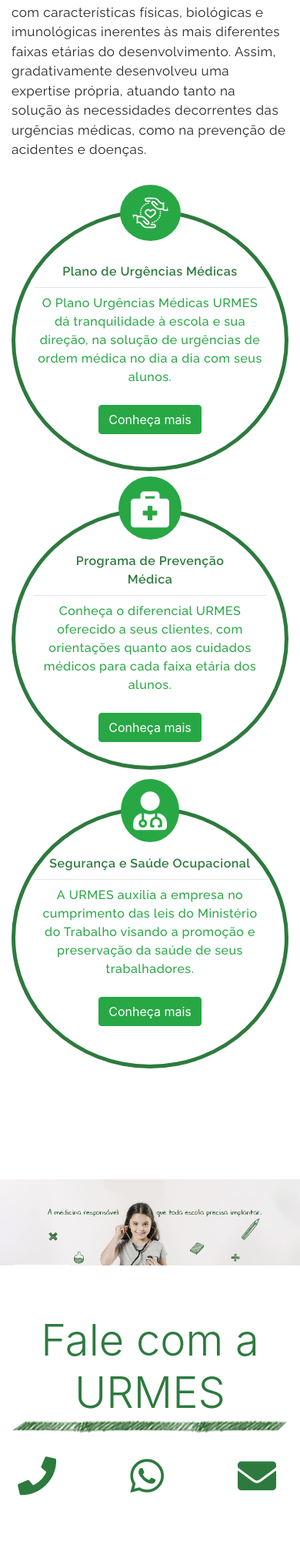
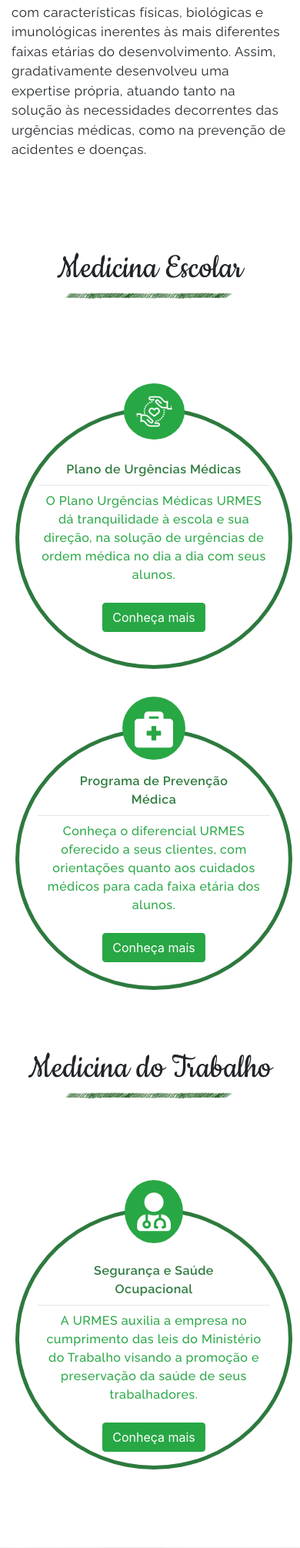
Before and after one commit to DMXWebSolutions/new-urmes, a PHP site: page / in a window 390 px wide. Shown: the part 545-2556 px from the top of the page at 77% size. Run offline with PHP 8.4, Linux system fonts and the light colour scheme; some libraries are stand-ins or nearby versions.

Commit message:
alterações

```diff
--- a/css/app.css
+++ b/css/app.css
@@ -41,3 +41,55 @@
 .dropdown>.dropdown-toggle:active {
   pointer-events: none;
 }
+
+
+
+.circles-containers {
+	display: flex;
+	flex-flow: row nowrap;
+	justify-content: space-between;
+}
+
+.circle-space {
+	width: 100%;
+	margin: 5px;
+}
+.circles-container-1 {
+	display: flex;
+	flex-flow: row wrap;
+}
+
+.circles-1 {
+	display: flex;
+	flex-flow: row nowrap;
+}
+
+.circles-container-2 {
+	display: flex;
+	flex-flow: row wrap;
+}
+
+.circle-title {
+	font-size: 3rem;
+	width: 100%;
+	text-align: center;
+}
+
+@media only screen and (max-width: 800px) {
+	.circles-containers {
+		flex-flow: column nowrap;
+	}
+
+	.circle-space {
+		width: 100%;
+		margin-top: 20%;
+	}
+
+	.circles-1 {
+		flex-flow: column nowrap;
+	}
+
+	.circles-container-2 {
+		margin-top: 20px;
+	}
+}
--- a/index.php
+++ b/index.php
@@ -92,11 +92,17 @@
     <section id="services">
         <div class="container">
 
-            <div class="row" align="center">
+            <div class="row circles-containers" align="center">
 
-                <div class="col mb-5">
+                <div class="circles-container-1">
 
-                    <div class="rounded-circle w-xs-300px h-xs-300px w-100 h-md-350px p-4 border-base">
+                    <div class="circle-title mt-0 mt-lg-5 pt-5 pt-lg-0">
+                        <h3 class="font-cookie circle-title">Medicina Escolar</h3>
+                        <img src="images/giz-green-long.png" class="img-fluid ml-md-2 mt--33 mb-5">
+                    </div>
+
+                    <div class="circles-1  mt-0 mt-lg-5 container-fluid">
+                        <div class=" circle-space rounded-circle w-xs-300px h-xs-300px h-md-350px p-4 border-base">
                             <img src="images/care.png" class="bg-success rounded-circle p-3" style="margin-top: -75px;">
                             <p class="mb-0 mt-3 ml-4 mr-4 font-raleway weight-600 text-base ls-05">
                                 Plano de Urgências Médicas
@@ -105,18 +111,13 @@
                             <p class="text-success font-raleway weight-500 ls-05">
                                 O Plano Urgências Médicas URMES dá tranquilidade à escola e sua direção, na solução de urgências de ordem médica no dia a dia com seus alunos.
                             </p>
-                        <a href="servico_planodeurgenciasmedicas.php#content" class="mt-2 btn btn-success">Conheça mais</a>
+                            <a href="servico_planodeurgenciasmedicas.php" class="mt-2 btn btn-success">Conheça mais</a>
                         </div>
 
-                </div>
-
-                <div class="col mb-5">
-
-                    <div class="rounded-circle w-xs-300px h-xs-300px w-100 h-md-350px p-4 border-base">
+                        <div class="circle-space rounded-circle w-xs-300px h-xs-300px h-md-350px p-4 border-base">
                             <p style="margin-top: -70px;">
                                 <i class="bg-success rounded-circle p-3 fa fa-briefcase-medical text-white fs-50"></i>
                             </p>
-
                             <p class="mb-0 ml-4 mr-4 font-raleway weight-600 text-base ls-05">
                                 Programa de Prevenção Médica
                             </p>
@@ -124,28 +125,31 @@
                             <p class="text-success font-raleway weight-500 ls-05">
                                 Conheça o diferencial URMES oferecido a seus clientes, com orientações quanto aos cuidados médicos para cada faixa etária dos alunos.
                             </p>
-                        <a href="servico_programaprevencao.php#content" class="mt-2 btn btn-success">Conheça mais</a>
+                            <a href="servico_programaprevencao.php" class="mt-2 btn btn-success">Conheça mais</a>
+                        </div>
+                    </div>
                 </div>
 
+                <div class="circles-container-2">
+                    <div class="circle-title mt-0 mt-lg-5 pt-5 pt-lg-0">
+                        <h3 class="font-cookie circle-title">Medicina do Trabalho</h3>
+                        <img src="images/giz-green-long.png" class="img-fluid ml-md-2 mt--33 mb-5">
                     </div>
-
-                <div class="col mb-5">
-
-                    <div class="rounded-circle w-xs-300px h-xs-300px w-100 h-md-350px p-4 border-base">
+                    <div class="container fluid mt-lg-3">
+                        <div class=" circle-space rounded-circle w-xs-300px h-xs-300px h-md-350px p-4 border-base ">
                             <p style="margin-top: -65px;">
                                 <i class="bg-success rounded-circle p-3 fa fa-user-md text-white fs-50"></i>
                             </p>
-
-                        <p class="mb-0 mt-3 ml-3 mr-3 font-raleway weight-600 text-base ls-05">
+                            <p class="mb-0 mt-4 ml-4 mr-4 font-raleway weight-600 text-base ls-05">
                                 Segurança e Saúde Ocupacional
                             </p>
                             <hr class="mt-2 mb-2" />
                             <p class="text-success font-raleway weight-500 ls-05">
                                 A URMES auxilia a empresa no cumprimento das leis do Ministério do Trabalho visando a promoção e preservação da saúde de seus trabalhadores.
                             </p>
-                        <a href="servico_saudeeseguranca.php#content" class="mt-2 btn btn-success">Conheça mais</a>
+                            <a href="servico_saudeeseguranca.php" class="mt-2 btn btn-success">Conheça mais</a>
                         </div>
-
+                    </div>
                 </div>
 
             </div>
```
Also changed, not shown: servico_mediconaescola.php (+6 -4 lines), templates/header.php (+11 -11 lines), images/jumbontrons/urmesexpress.png, 5 other files. Lines whose indentation alone changed are shown as unchanged.
